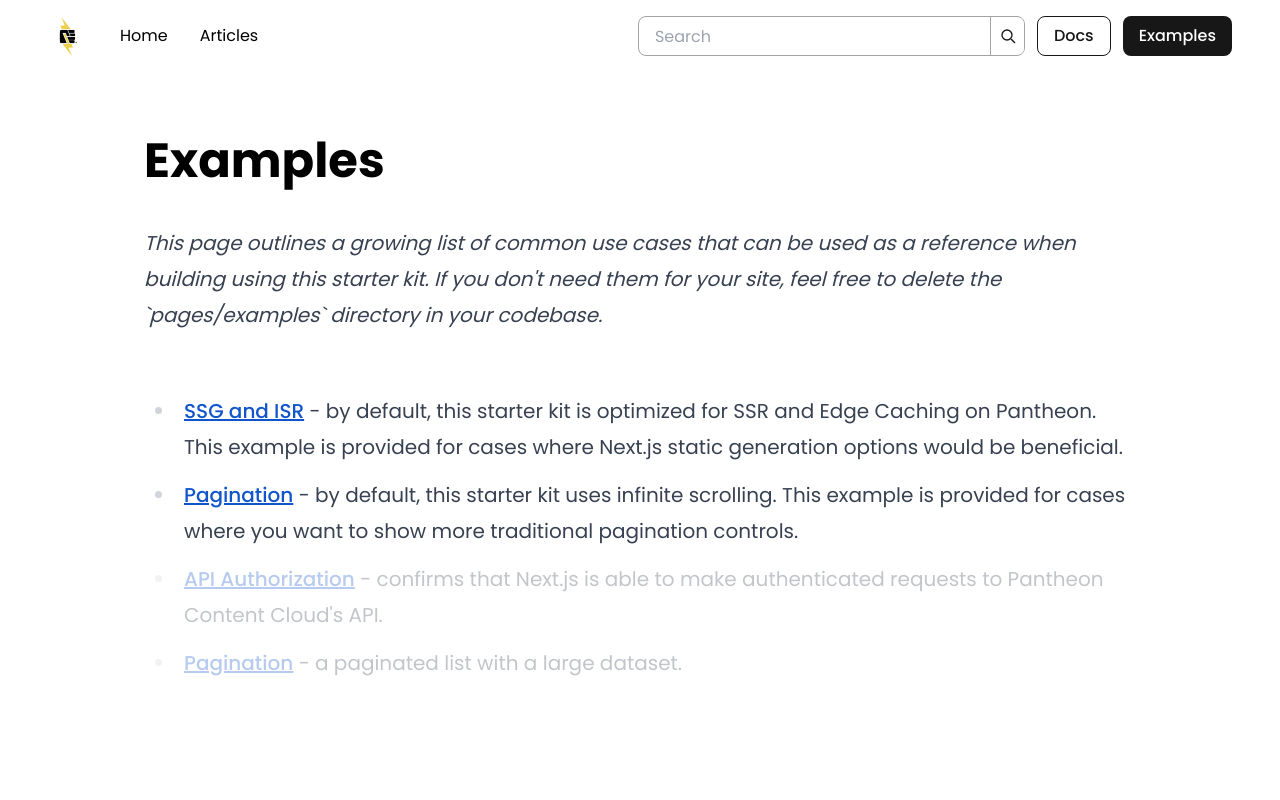
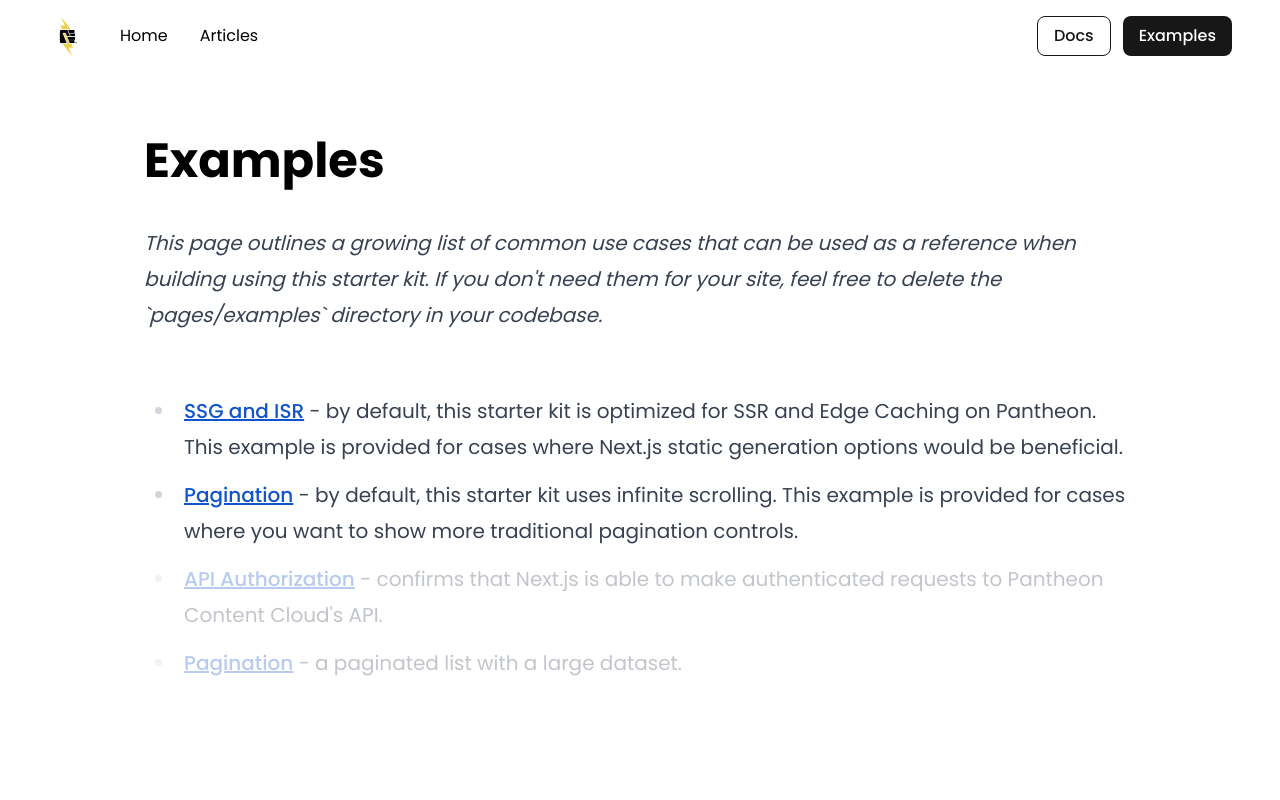
Before and after one commit to stevector/office-artifacts, a Next.js app: page /examples in a window 1280 px wide. Shown: the top 800 px of the page. Built offline with nearby package versions, Linux system fonts and the light colour scheme.

Commit message:
remove search bar

```diff
--- a/components/header/index.tsx
+++ b/components/header/index.tsx
@@ -4,7 +4,7 @@ import React from "react";
 import PantheonLogoBlack from "../../assets/logos/pantheon-fist-black.png";
 import { Button } from "../ui/button";
 import NavMenu, { NavItem, navItems } from "./nav";
-import SearchBar from "./search-bar";
+
 
 export default function Header() {
   return (
@@ -29,7 +29,7 @@ export default function Header() {
         </nav>
 
         <div className="flex items-center gap-3">
-          <SearchBar />
+
 
           <nav className="hidden gap-3 lg:flex">
             {navItems.buttons.map((button) => (
--- a/components/header/search-bar.tsx
+++ /dev/null
@@ -1,122 +0,0 @@
-import Image from "next/image";
-import { useRouter } from "next/router";
-import { FormEventHandler, useState } from "react";
-import CloseIcon from "../../assets/icons/close.svg";
-import SearchIcon from "../../assets/icons/search.svg";
-import { cn } from "../../lib/utils";
-import { Button } from "../ui/button";
-
-export default function SearchBar() {
-  const router = useRouter();
-
-  const [isExpanded, setIsExpanded] = useState(false);
-
-  const { q } = router.query;
-  const defaultSearchQuery = q?.toString();
-
-  return (
-    <>
-      {/* Mobile */}
-      <Button
-        variant="secondary"
-        size="icon"
-        className={cn("shrink-0 lg:hidden", defaultSearchQuery && "hidden")}
-        onClick={() => setIsExpanded(true)}
-      >
-        <Image
-          src={SearchIcon}
-          alt="Search"
-          title="Search"
-          width={16}
-          height={16}
-        />
-      </Button>
-      <div
-        className={cn(
-          "absolute ml-auto flex items-center transition-all duration-300 ease-in-out",
-          isExpanded
-            ? "inset-0 z-50 bg-white px-4 py-4 sm:px-6 lg:px-12"
-            : "h-0 w-0",
-        )}
-      >
-        {isExpanded && (
-          <Button
-            variant="secondary"
-            size="icon"
-            className="shrink-0"
-            onClick={() => setIsExpanded(false)}
-          >
-            <Image
-              src={CloseIcon}
-              alt="Close"
-              title="Close"
-              width={16}
-              height={16}
-            />
-          </Button>
-        )}
-
-        <div
-          className={cn(
-            "ml-3 overflow-hidden transition-all duration-300 ease-in-out",
-            isExpanded ? "w-full" : "w-0",
-          )}
-        >
-          <SearchBarForm defaultSearchQuery={defaultSearchQuery} />
-        </div>
-      </div>
-
-      {/* Desktop */}
-      <div className={cn("hidden lg:flex", defaultSearchQuery && "flex")}>
-        <SearchBarForm defaultSearchQuery={defaultSearchQuery} />
-      </div>
-    </>
-  );
-}
-
-function SearchBarForm({
-  defaultSearchQuery,
-}: {
-  defaultSearchQuery?: string;
-}) {
-  const router = useRouter();
-
-  const onSubmit: FormEventHandler<HTMLFormElement> = (e) => {
-    e.preventDefault();
-
-    const searchQuery = e.currentTarget.elements.namedItem(
-      "search",
-    ) as HTMLInputElement;
-
-    router.push(`/search?q=${encodeURIComponent(searchQuery.value)}`);
-  };
-
-  return (
-    <form
-      onSubmit={onSubmit}
-      className="flex h-10 items-center overflow-hidden rounded-lg border border-neutral-400 text-neutral-900 transition-all duration-300 ease-in-out focus-within:border-neutral-900"
-    >
-      <input
-        placeholder="Search"
-        defaultValue={defaultSearchQuery}
-        className="h-full w-full border-r border-inherit bg-transparent px-4 outline-none sm:min-w-[291px]"
-        required
-        name="search"
-      />
-      <Button
-        type="submit"
-        size="icon"
-        variant="secondary"
-        className="rounded-none"
-      >
-        <Image
-          src={SearchIcon}
-          alt="Search"
-          title="Search"
-          width={16}
-          height={16}
-        />
-      </Button>
-    </form>
-  );
-}
```
Also changed, not shown: next-env.d.ts.
